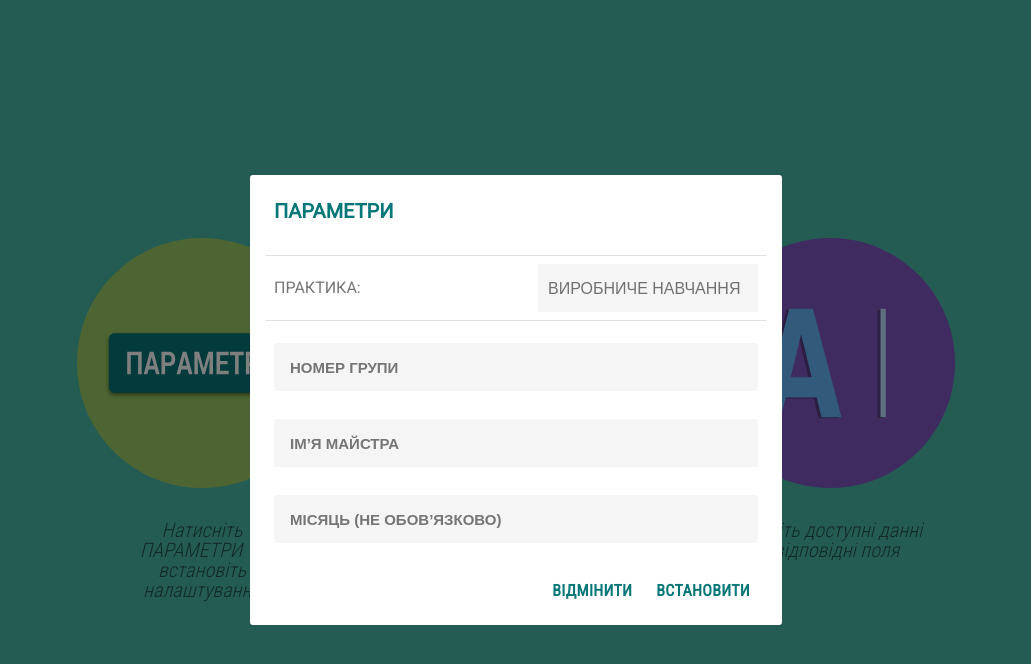
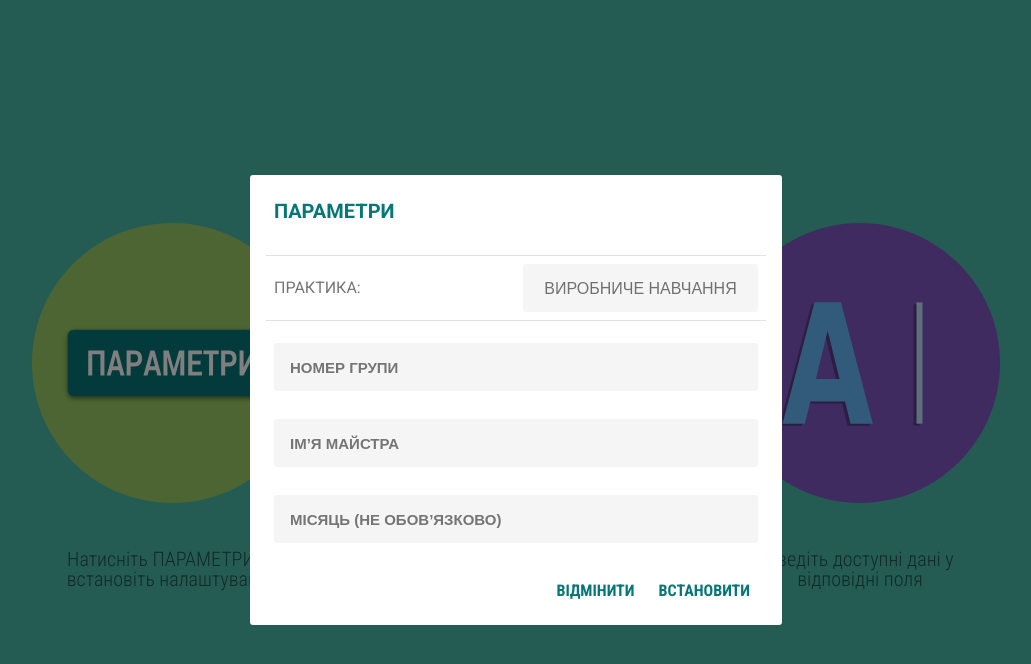
Before and after one commit to Porreh/absent, a website: page app/index.html in a window 1280 px wide. Both pictures are taken after a click on the button "параметри". Shown: the whole page, without its empty margins (124-1155 px from the left). Drawn offline with nearby package versions, Linux system fonts and the light colour scheme; files that its build step writes are made by us from their sources.

Commit message:
Bug Fixes

```diff
--- a/app/index.html
+++ b/app/index.html
@@ -21,7 +21,7 @@
         <meta name=msapplication-TileImage content=images/mstile-144x144.png>
         <link rel=mask-icon href=images/safari-pinned-tab.svg color=#5bbad5>
 
-        <link href="https://fonts.googleapis.com/css?family=Roboto+Condensed:300,400|Roboto&subset=latin,cyrillic" rel=stylesheet>
+        <link href='https://fonts.googleapis.com/css?family=Roboto:400,700,400italic|Roboto+Condensed:400,300,700&subset=latin,cyrillic' rel='stylesheet' type='text/css'>
         <link rel=stylesheet href=styles/styles.css>
 
         <body>
@@ -30,7 +30,7 @@
                     <div class=intro__introduction>
                         <div class=intro__item><img class=intro__image src=images/OPEN.svg alt="ПАРАМЕТРИ"> <span class=intro__span><p>Натисніть ПАРАМЕТРИ та встановіть налаштування</p></span></div>
                         <div class=intro__item><img class=intro__image src=images/FILE.svg alt="ФАЙЛ"> <span class=intro__span><p>Виберіть текстовий файл з іменами студентів</p></span></div>
-                        <div class=intro__item><img class=intro__image src=images/FIELDS.svg alt="ДАННІ"> <span class=intro__span><p>Введіть доступні данні у відповідні поля</p></span></div>
+                        <div class=intro__item><img class=intro__image src=images/FIELDS.svg alt="ДАННІ"> <span class=intro__span><p>Введіть доступні дані у відповідні поля</p></span></div>
                     </div>
                     <div class=intro__button__block>
                         <input class=intro__button__settings type=button value="параметри">
@@ -49,7 +49,7 @@
                         <select class=settings__practice__set>
                             <option value=1 selected>ВИРОБНИЧЕ НАВЧАННЯ
                                 <option value=2>ВИРОБНИЧА ПРАКТИКА
-                                    <option value=3>ПРАКТИКА НА ПІДПРИЕМСТВІ</select>
+                                    <option value=3>ПРАКТИКА НА ПІДПРИЄМСТВІ</select>
                     </div>
                     <div class=settings__table>
                         <form class=settings__table__form>
--- a/app/styles/sass/partials/_intro.sass
+++ b/app/styles/sass/partials/_intro.sass
@@ -17,8 +17,8 @@
     padding: $PADDING * 2
     margin: $MARGIN
     border-radius: $CIRCLE
-    width: 250px
-    height: 250px
+    width: 280px
+    height: 280px
 
 .intro__item:hover
     background-color: $LIGHTCOLOR
@@ -26,16 +26,15 @@
 .intro__span
     font-family: $FONTROBOTOCONDENSED
     font-size: 20px
-    font-style: italic
-    font-weight: 300
+    font-weight: lighter
     color: $BLACKTEXTSECONDARY
-    margin: $MARGIN * 2
+    margin: 46px $MARGIN * 2
     text-align: center
 
 .intro__button__block
     display: flex
+    justify-content: center
     flex-wrap: wrap
-    justify-content: center
     font-family: $FONTROBOTOCONDENSED
     font-weight: bold
 
@@ -49,7 +48,7 @@
     margin: $MARGIN
     border: none
     border-radius: $RADIUS
-    letter-spacing: 0.3px
+    line-height: 3px
     text-transform: uppercase
     user-select: none
 
@@ -67,7 +66,7 @@
     color: $WHITETEXTPRIMARY
     padding: 9px 16px
     border-radius: $RADIUS
-    letter-spacing: 0.3px
+    line-height: 3px
     user-select: none
 
 .intro__button__next
--- a/app/styles/sass/partials/_main.sass
+++ b/app/styles/sass/partials/_main.sass
@@ -29,7 +29,7 @@
     h5
         font-family: $FONTROBOTOCONDENSED
         font-size: 20px
-        font-weight: 300
+        font-weight: lighter
         color: $BLACKTEXTSECONDARY
         text-align: center
 
--- a/app/styles/sass/partials/_settings.sass
+++ b/app/styles/sass/partials/_settings.sass
@@ -29,12 +29,11 @@
     font-size: 16px
     background-color: #f5f5f5
     color: rgba(0,0,0,.54)
-    padding: 0 10px
-    width: 220px
     border: none
     border-radius: 3px
     outline: none
     height: 48px
+    text-align-last: center
 
 .settings__table
     padding: $PADDING
@@ -70,7 +69,6 @@
     border: none
     border-radius: $RADIUS
     float: right
-    letter-spacing: 0.3px
     line-height: 36px
     outline: none
     text-transform: uppercase
--- a/app/styles/sass/partials/_table.sass
+++ b/app/styles/sass/partials/_table.sass
@@ -19,7 +19,7 @@ td
     vertical-align: middle
 
 .table
-    font-family: $FONTROBOTOSLAB
+    font-family: $FONTROBOTO
     span
         h4, p
             font-family: inherit
--- a/app/styles/sass/partials/_vars.sass
+++ b/app/styles/sass/partials/_vars.sass
@@ -2,9 +2,8 @@ $SHADOW1: 0 1px 3px rgba(0,0,0,0.12), 0 1px 2px rgba(0,0,0,0.24)
 $SHADOW2: 0 3px 6px rgba(0,0,0,0.16), 0 3px 6px rgba(0,0,0,0.23)
 $SHADOW3: 0 10px 20px rgba(0,0,0,0.19), 0 6px 6px rgba(0,0,0,0.23)
 
-$FONTROBOTOSLAB: 'Roboto Slab', serif
+$FONTROBOTO: 'Roboto', sans-serif
 $FONTROBOTOCONDENSED: 'Roboto Condensed', sans-serif
-$FONTROBOTO: 'Roboto', sans-serif
 
 $MARGIN: 16px
 $MARGIN0: 0
```
